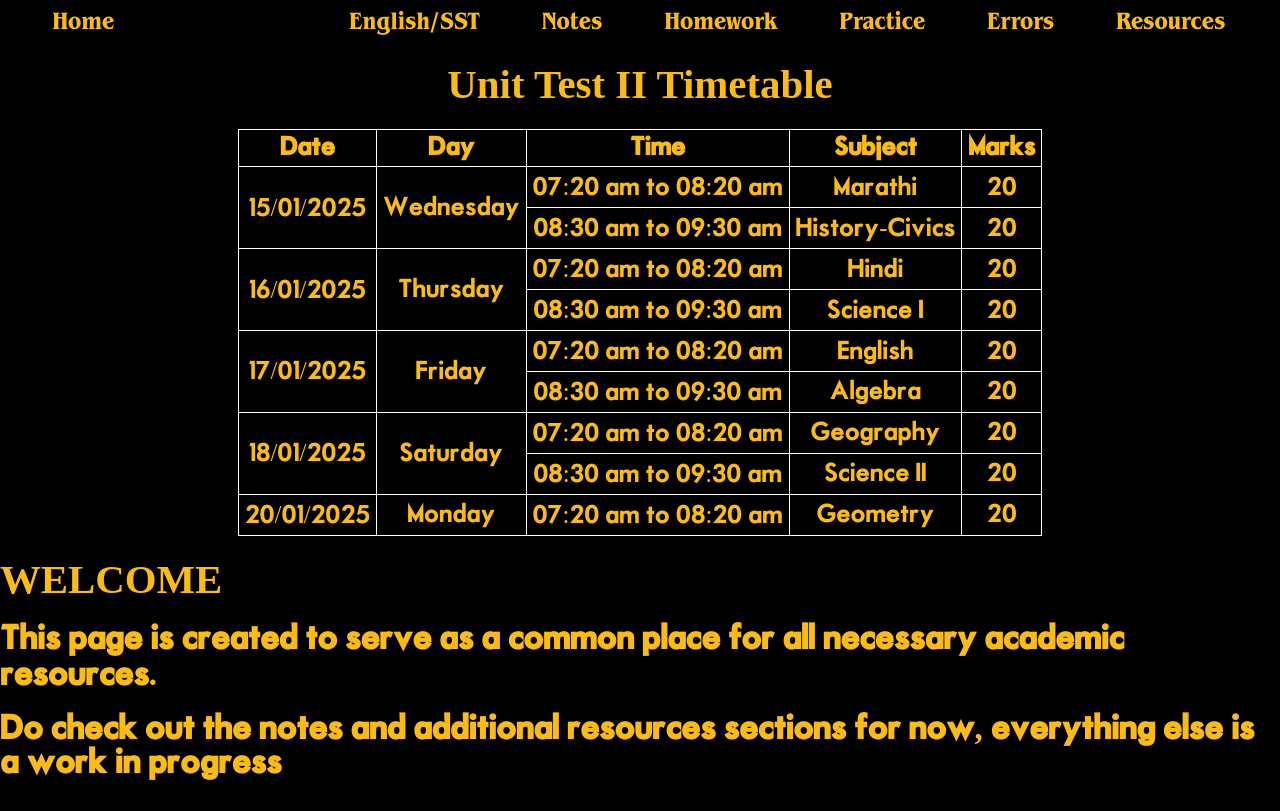
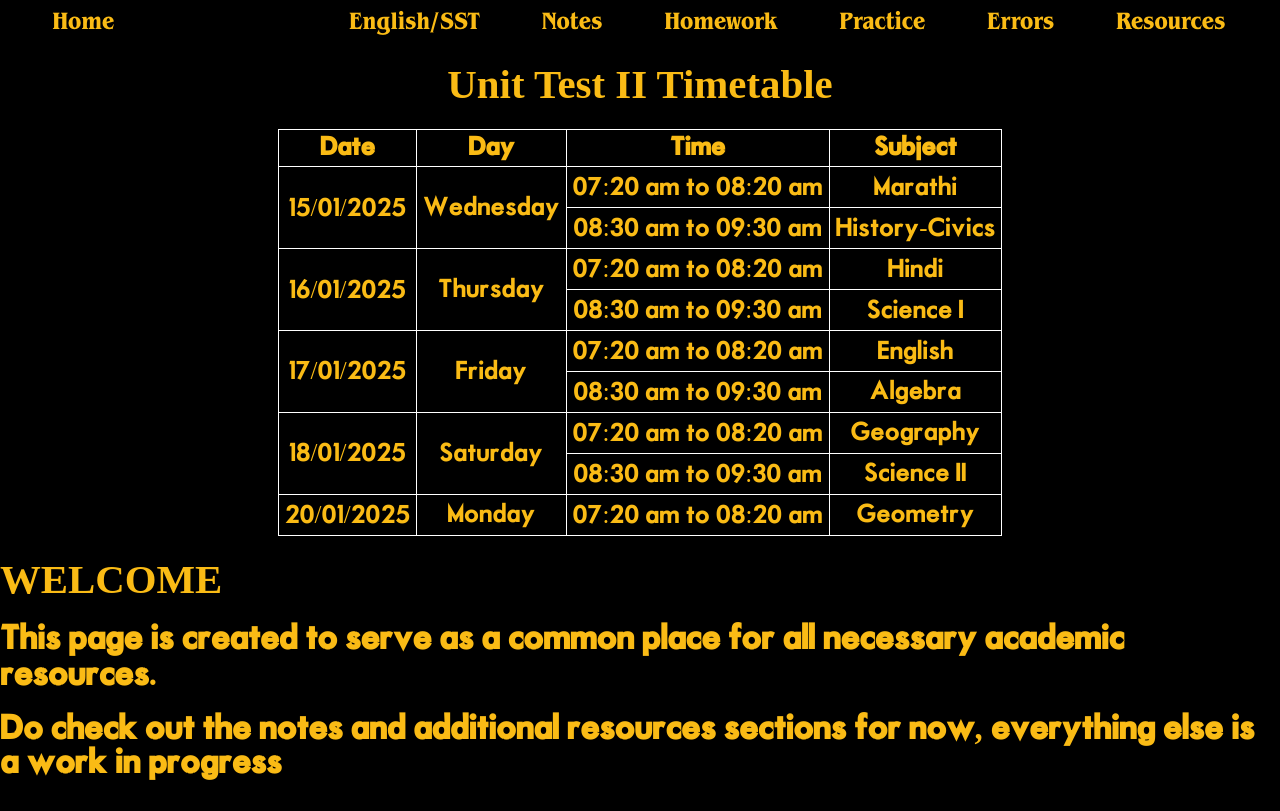
Before and after one commit to DhanushVDPT/sgvnext, a Next.js app: page / in a window 1280 px wide. Built offline with nearby package versions, Linux system fonts and the light colour scheme; a web font is replaced by a local one.

Commit message:
Update index.js removed marks from ut2table

```diff
--- a/pages/index.js
+++ b/pages/index.js
@@ -15,7 +15,6 @@ export default function Page() {
                             <th>Day</th>
                             <th>Time</th>
                             <th>Subject</th>
-                            <th>Marks</th>
                         </tr>
                     </thead>
                     <tbody>
@@ -24,55 +23,46 @@ export default function Page() {
                             <td rowSpan={2}>Wednesday</td>
                             <td>07:20 am to 08:20 am</td>
                             <td>Marathi</td>
-                            <td>20</td>
                         </tr>
                         <tr>
                             <td>08:30 am to 09:30 am</td>
                             <td>History-Civics</td>
-                            <td>20</td>
                         </tr>
                         <tr>
                             <td rowSpan={2}>16/01/2025</td>
                             <td rowSpan={2}>Thursday</td>
                             <td>07:20 am to 08:20 am</td>
                             <td>Hindi</td>
-                            <td>20</td>
                         </tr>
                         <tr>
                             <td>08:30 am to 09:30 am</td>
                             <td>Science I</td>
-                            <td>20</td>
                         </tr>
                         <tr>
                             <td rowSpan={2}>17/01/2025</td>
                             <td rowSpan={2}>Friday</td>
                             <td>07:20 am to 08:20 am</td>
                             <td>English</td>
-                            <td>20</td>
                         </tr>
                         <tr>
                             <td>08:30 am to 09:30 am</td>
                             <td>Algebra</td>
-                            <td>20</td>
                         </tr>
                         <tr>
                             <td rowSpan={2}>18/01/2025</td>
                             <td rowSpan={2}>Saturday</td>
                             <td>07:20 am to 08:20 am</td>
                             <td>Geography</td>
-                            <td>20</td>
                         </tr>
                         <tr>
                             <td>08:30 am to 09:30 am</td>
                             <td>Science II</td>
-                            <td>20</td>
                         </tr>
                         <tr>
                             <td>20/01/2025</td>
                             <td>Monday</td>
                             <td>07:20 am to 08:20 am</td>
                             <td>Geometry</td>
-                            <td>20</td>
                         </tr>
                     </tbody>
                 </table>
```
